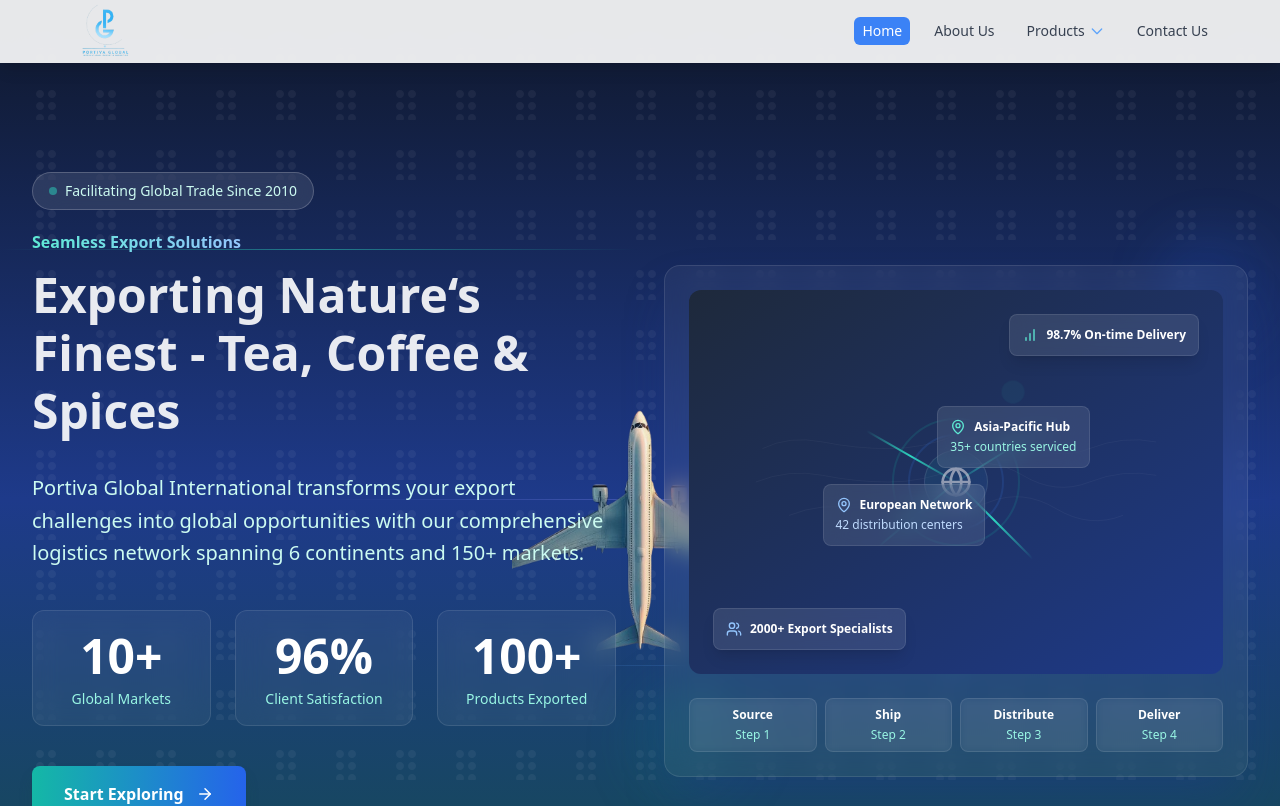
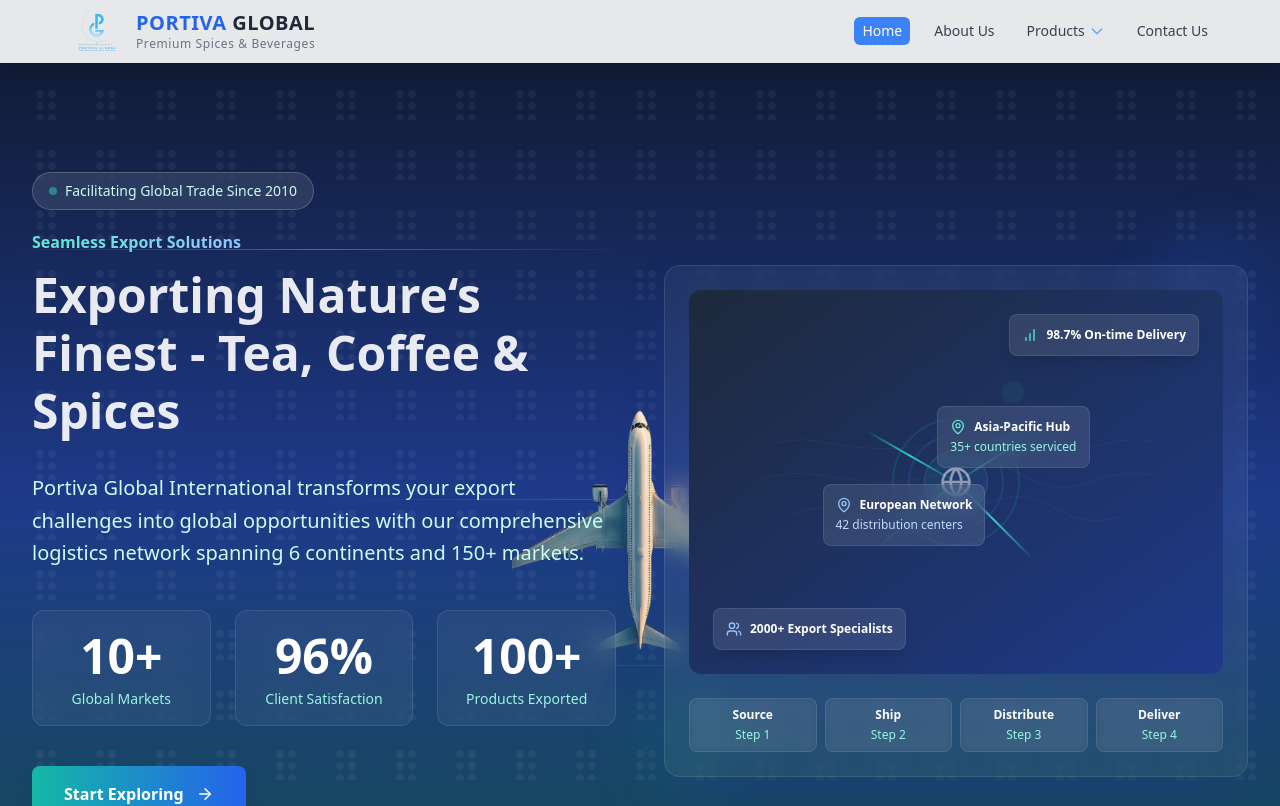
Before and after one commit to Akbarhaleel1/Portiva-Global, a React (Vite) app in the folder client/: page / in a window 1280 px wide. Shown: the top 806 px of the page. Built offline with nearby package versions, Linux system fonts and the light colour scheme; a web font is replaced by a local one.

Commit message:
commited

```diff
--- a/client/src/components/Navbar.jsx
+++ b/client/src/components/Navbar.jsx
@@ -48,10 +48,15 @@
     <nav className="fixed w-full mt-[-45px] bg-white/90 backdrop-blur-md shadow-lg z-50 px-4 md:px-8 xl:px-16 transition-all duration-300">
       <div className="max-w-7xl mx-auto">
         <div className="flex justify-between items-center h-16">
-          {/* Logo */}
-          <div className="flex-shrink-0 flex items-center">
-            <Link to="/" className="text-gray-900 font-bold text-xl tracking-tight">
-              <img src="/images/first_logo-removebg-preview.png" alt="logo" className='w-20 rounded-full'/>
+          {/* Logo and Company Name */}
+          <div className="flex-shrink-0 flex items-center gap-3">
+            <Link to="/" className="flex items-center">
+              <img src="/images/first_logo-removebg-preview.png" alt="Portiva Global Logo" className="w-16 h-16 rounded-full object-contain" />
+              <div className="ml-2">
+                <span className="text-blue-600 font-bold text-xl tracking-wide">PORTIVA</span>
+                <span className="text-gray-800 font-semibold text-xl tracking-wide"> GLOBAL</span>
+                <div className="text-xs text-gray-500 font-medium tracking-wider">Premium Spices & Beverages</div>
+              </div>
             </Link>
           </div>
 
@@ -196,6 +201,19 @@
       {/* Mobile Menu */}
       <div className={`md:hidden overflow-hidden transition-all duration-300 ease-in-out ${isMenuOpen ? 'max-h-96' : 'max-h-0'}`}>
         <div className="px-2 pt-2 pb-3 space-y-1 bg-white border-t border-gray-100">
+          {/* Mobile Company Name */}
+          <div className="pb-2 pt-1 px-3 border-b border-gray-100">
+            <div className="flex justify-center">
+              <div className="text-center">
+                <div className="flex items-center justify-center">
+                  <span className="text-blue-600 font-bold text-lg">PORTIVA</span>
+                  <span className="text-gray-800 font-semibold text-lg ml-1">GLOBAL</span>
+                </div>
+                <div className="text-xs text-gray-500 font-medium">Premium Spices & Beverages</div>
+              </div>
+            </div>
+          </div>
+
           <MobileNavLink
             to="/"
             active={activeItem === 'Home'}
```
